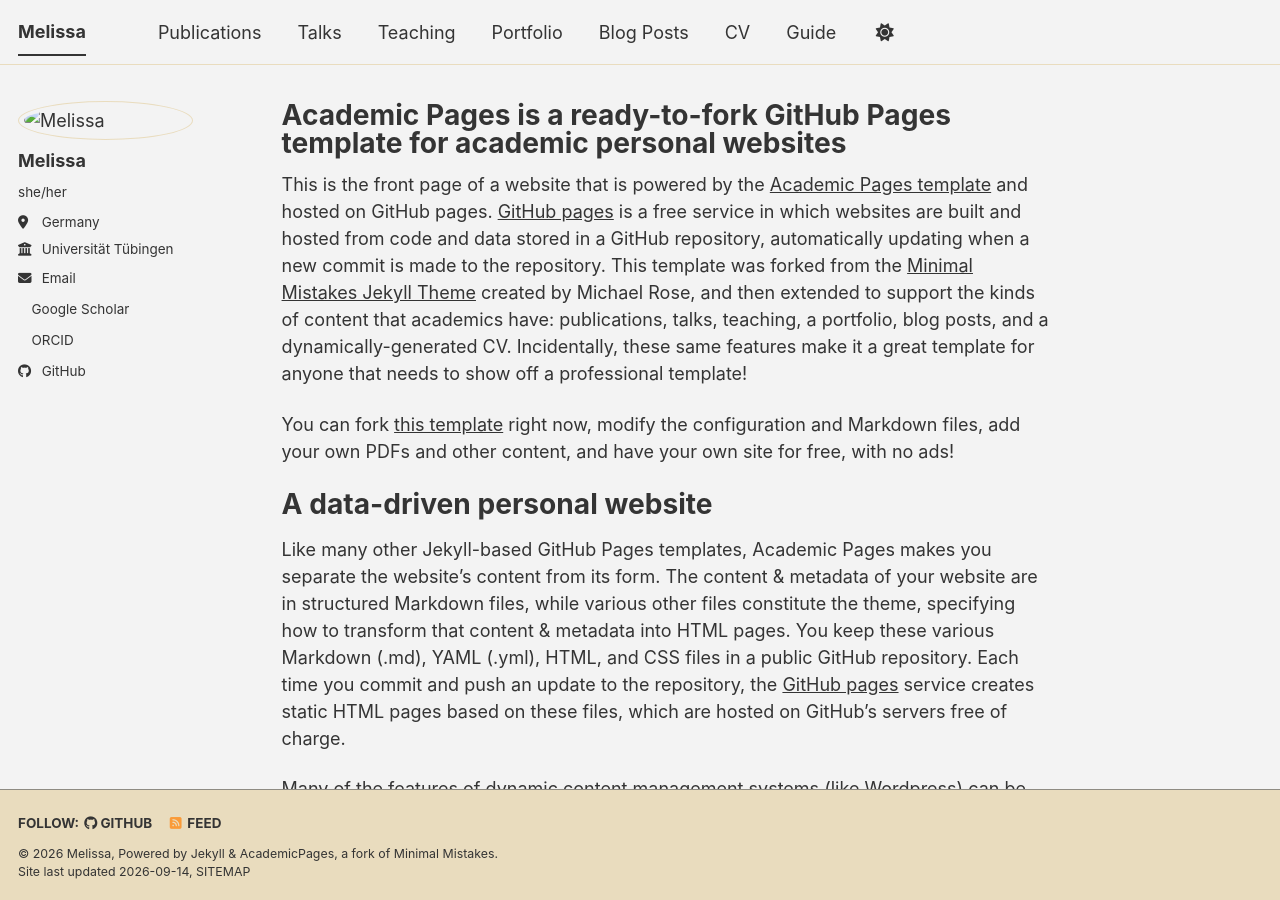
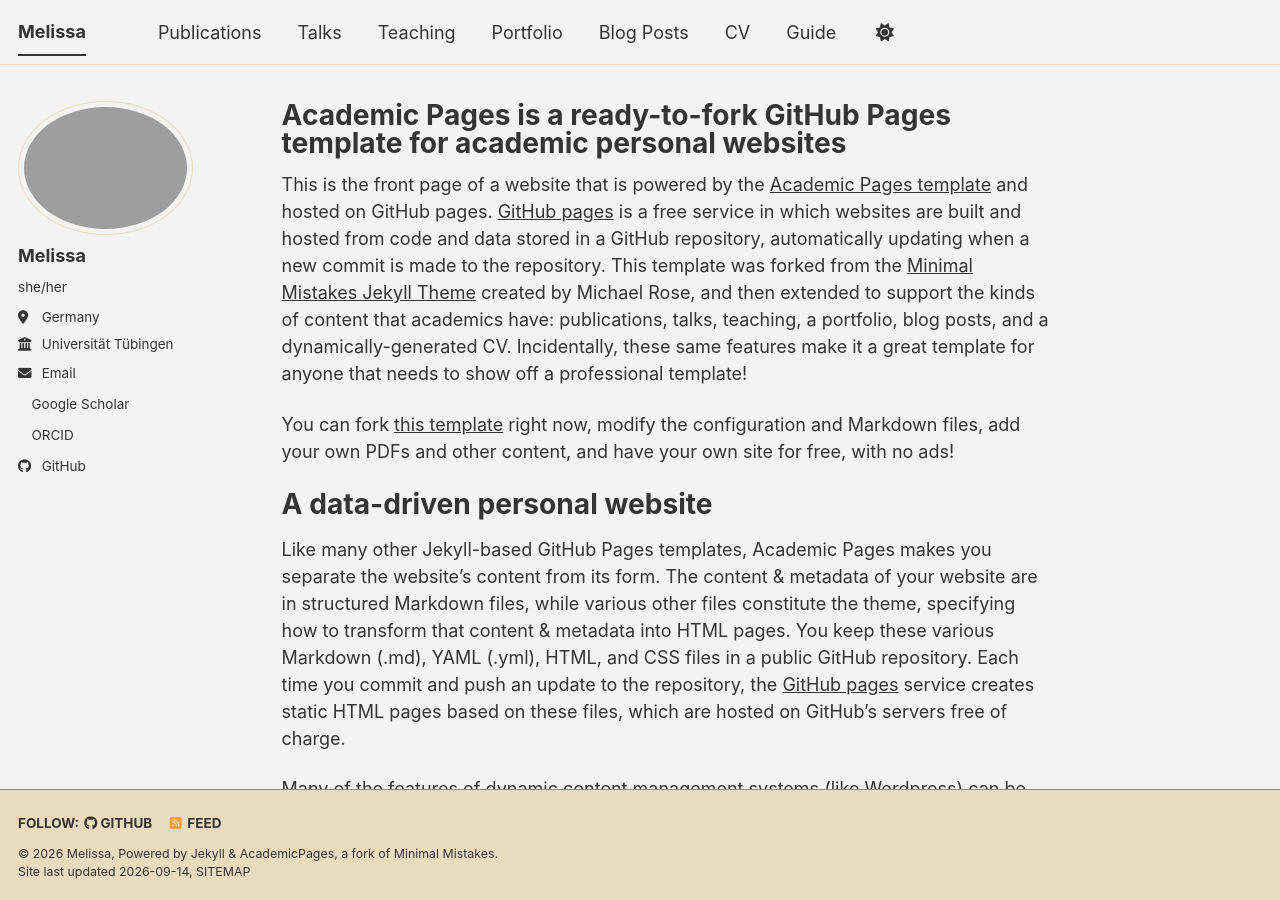
Before and after one commit to MelissaAnt/MelissaAnt.github.io, a Jekyll site: the page built from _pages/about.md, in a window 1280 px wide and 900 px high. Built offline with Jekyll 4.4.1, drawn with Linux system fonts in a browser that asks for light colours; a style sheet for code colours, icons or effects is not loaded; a file with an impossible date is left out.

Commit message:
Update _config.yml

```diff
--- a/_config.yml
+++ b/_config.yml
@@ -23,7 +23,7 @@ repository               : "academicpages/academicpages.github.io"
 #               Additional customization can be done by editing /_includes/author-profile.html
 author:
   # Biographic information
-  avatar           : "Melissa_CFvW.png"
+  avatar           : #"Melissa_CFvW.png"
   name             : "Melissa"
   pronouns         : "she/her"
   bio              : #"Short biography for the left-hand sidebar"
```
